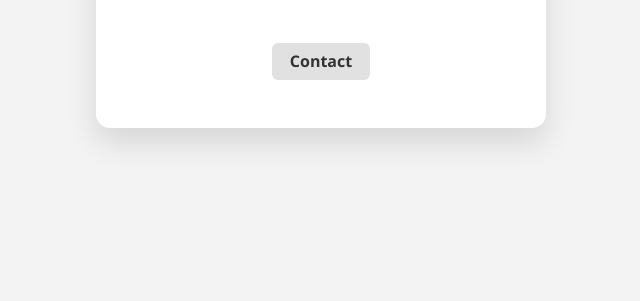
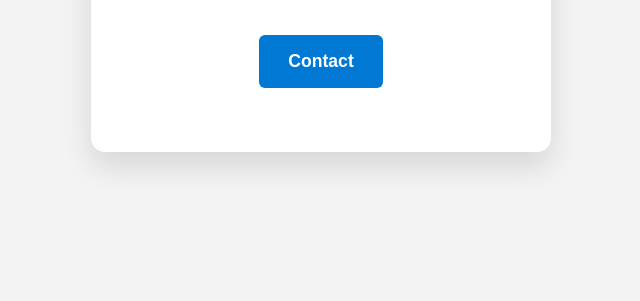
Before and after one commit to mrbogdi/crm, a plain HTML site: page index.html in a window 1280 px wide. Shown: the part 499-800 px from the top of the page, without its empty margins (319-959 px from the left). Drawn offline with Linux system fonts and the light colour scheme.

Commit message:
Update index.html

```diff
--- a/index.html
+++ b/index.html
@@ -19,10 +19,10 @@
     }
     #container {
       background: #fff;
-      padding: 3.5rem 4rem 3.5rem 4rem;
+      padding: 4rem 4rem 4rem 4rem;
       border-radius: 14px;
       box-shadow: 0 14px 30px rgb(0 0 0 / 0.12);
-      max-width: 450px;
+      max-width: 460px;
       width: 100%;
       text-align: center;
       box-sizing: border-box;
@@ -52,13 +52,13 @@
     }
     fluent-text-field {
       width: 100%;
-      margin-bottom: 0.8rem;
+      margin-bottom: 1rem;
     }
     fluent-button {
       width: 100%;
       font-weight: 600;
       font-size: 1.1rem;
-      padding: 0.9rem 0;
+      padding: 1.2rem 0;
       border-radius: 6px;
       cursor: pointer;
       transition: background-color 0.3s ease;
@@ -66,7 +66,7 @@
       outline-offset: 2px;
       outline-color: transparent;
       user-select: none;
-      margin-bottom: 0.7rem;
+      margin-bottom: 1rem;
     }
     fluent-button[hidden] {
       display: none !important;
@@ -96,19 +96,21 @@
     }
     #contactBtn {
       width: auto;
-      padding: 0.45rem 1.1rem;
-      font-size: 1rem;
+      padding: 1rem 1.8rem;
+      font-size: 1.1rem;
       border-radius: 6px;
-      background: #e1e1e1;
-      color: #333;
+      background: #0078d4;
+      color: white;
       box-shadow: none;
       transition: background-color 0.3s ease;
       cursor: pointer;
       user-select: none;
+      border: none;
+      font-weight: 600;
     }
     #contactBtn:hover {
-      background-color: #c7c7c7;
-      color: #0078d4;
+      background-color: #005a9e;
+      color: white;
     }
     #contactTooltip {
       visibility: hidden;
@@ -161,9 +163,9 @@
     <div id="errorMsg" role="alert" aria-live="assertive"></div>
 
     <div id="contactWrapper">
-      <fluent-button id="contactBtn" appearance="neutral" tabindex="0" aria-describedby="contactTooltip">
+      <button id="contactBtn" tabindex="0" aria-describedby="contactTooltip">
         Contact
-      </fluent-button>
+      </button>
       <div id="contactTooltip" role="tooltip">În lucru</div>
     </div>
   </div>
@@ -210,7 +212,7 @@
     });
 
     submitBtn.addEventListener("click", () => {
-      submitBtn.disabled = true; // previne multiple click-uri
+      submitBtn.disabled = true;
       validatePin();
     });
 
```
